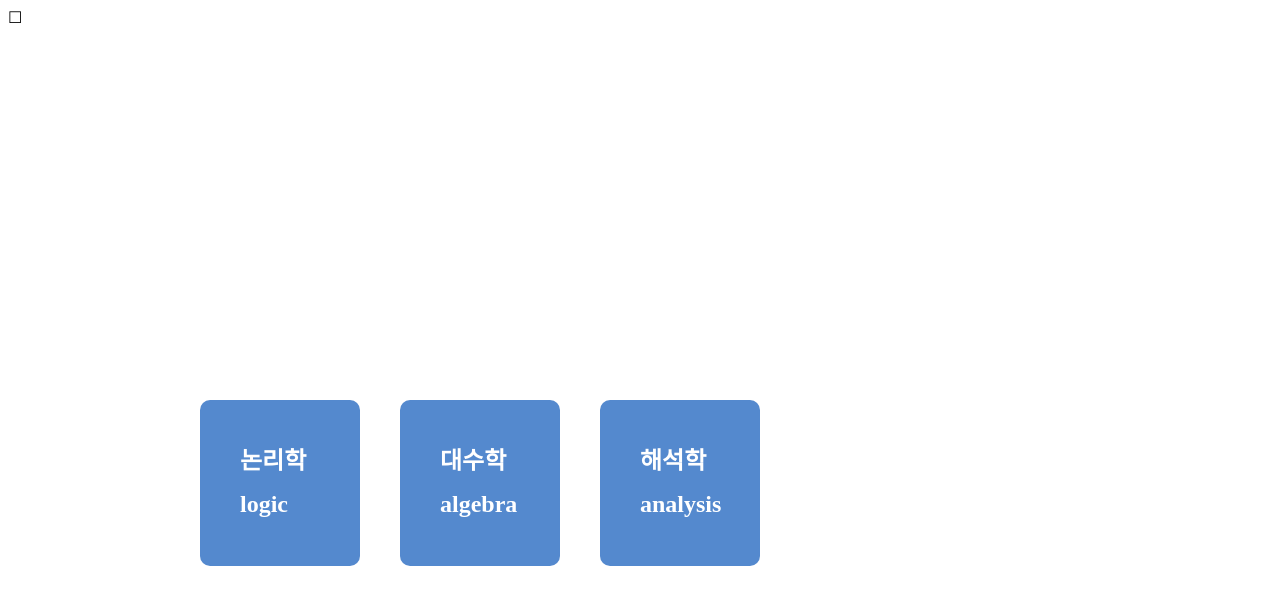
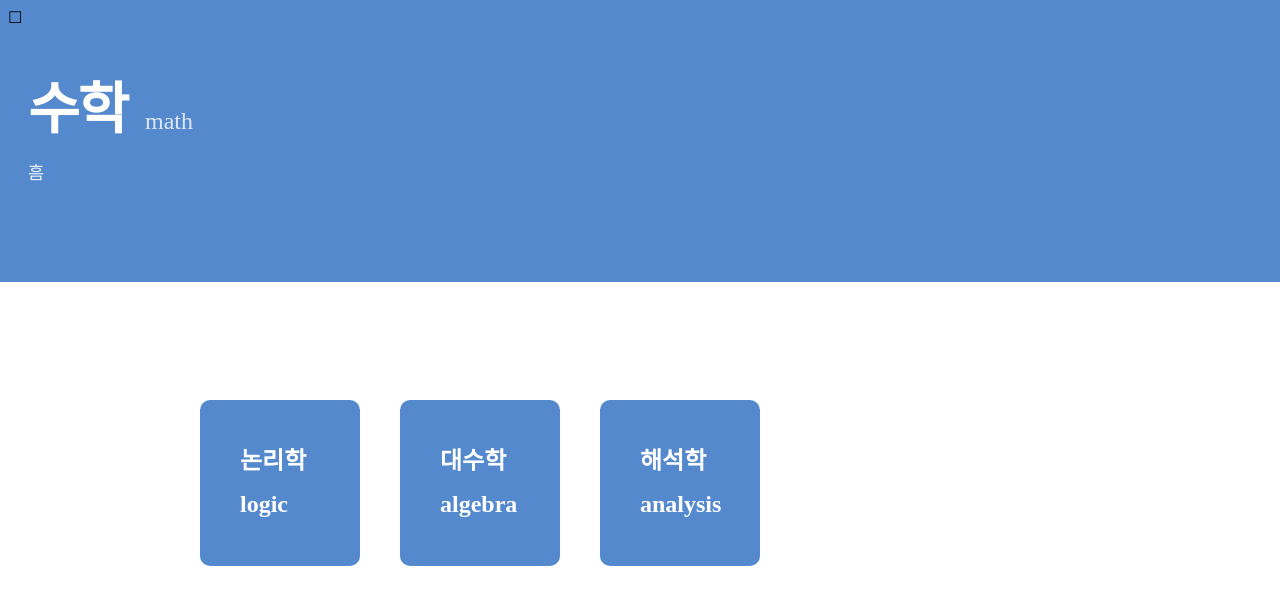
Before and after one commit to Mrkyu57/Mrkyu57.github.io, a Jekyll site: the page built from mathmainpost.md, in a window 1280 px wide. Shown: the top 605 px of the page. Built offline with Jekyll 4.4.1, drawn with Linux system fonts in a browser that asks for light colours.

Commit message:
feat: 새 포스팅 추가 및 기존 글 수정

```diff
--- a/_layouts/post.html
+++ b/_layouts/post.html
@@ -4,7 +4,7 @@ layout: default
 
 <!--포스트메인페이지/포스트의 기본양식-->
 
-<div class="post_hero_section">
+<div class="post_hero_section" style="background-color: {{ page.color | default: '#5489ce' }};">
     <h1 class="post_title">
         <span class="post_korean">{{ page.koreantitle }}</span>
         <span class="post_english">{{ page.englishtitle }}</span> </h1>
@@ -21,7 +21,6 @@ layout: default
         padding: 80px 40px;
         color: white;
         text-align: left;
-        background-color: {{ page.color }};
     }
     .post_title { margin: 0; line-height: 1.2; }
     .post_korean { font-size: 3.5rem; font-weight: 800; letter-spacing: -2px; margin-right: 10px; }
--- a/mathmainpost.md
+++ b/mathmainpost.md
@@ -4,7 +4,7 @@ title: "수학"
 koreantitle: 수학
 englishtitle: math
 info: 흠
-page.color: "#5489ce"
+color: "#5489ce"
 permalink: /mathmainpost/
 ---
 
```
